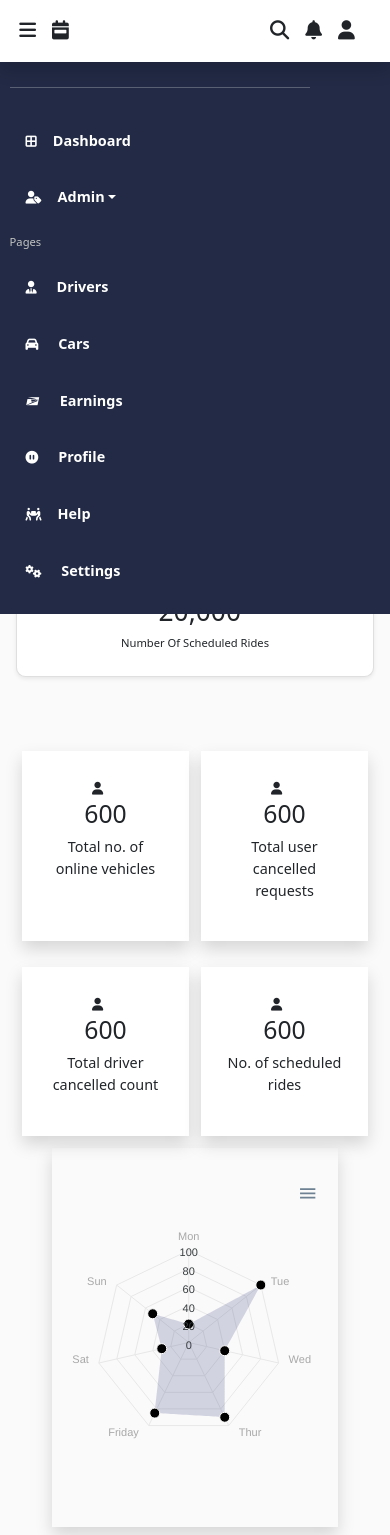
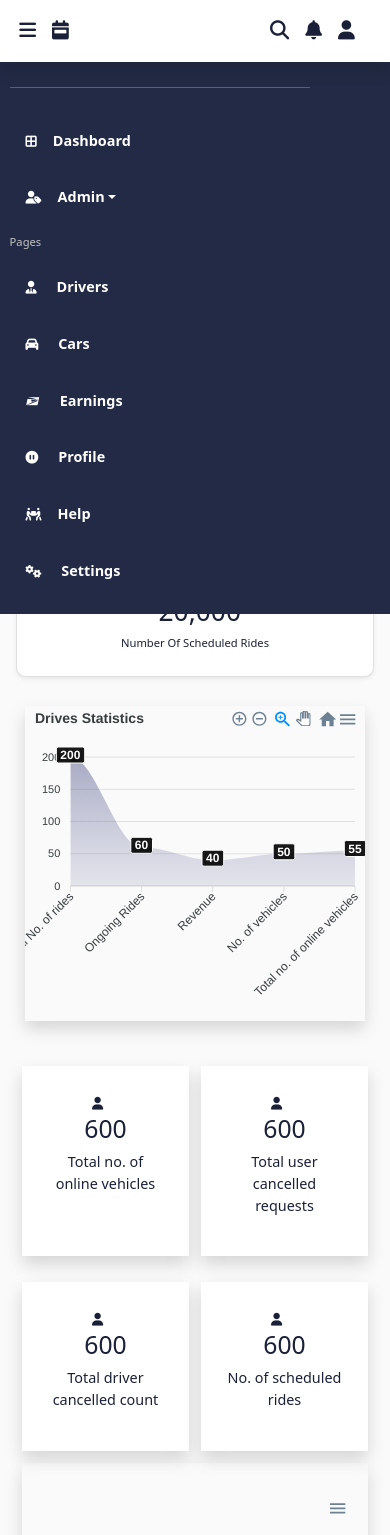
Before and after one commit to victorkhachi/newTookuai, a React (Create React App) app in the folder toouukia/: page /Dash in a window 390 px wide. Shown: the top 1535 px of the page. Built offline with nearby package versions, Linux system fonts and the light colour scheme.

Commit message:
charts  responsiveness

```diff
--- a/toouukia/src/Responsiveness.css
+++ b/toouukia/src/Responsiveness.css
@@ -1,3 +1,6 @@
+.mobile{
+  display: none;
+}
 @media only screen and (max-width: 1024px) and (min-width: 280px) {
  .sNav{
      position: absolute;
@@ -31,7 +34,10 @@
       width: 70%;
       padding: 1.5rem;
   }
-  .char{
+  .pc{
     display: none;
   }
+  .mobile{
+    display: block;
+  }
 }
--- /dev/null
+++ b/toouukia/src/components/Charts-mobile/area.js
@@ -0,0 +1,86 @@
+import React, { Component } from "react";
+import Chart from "react-apexcharts";
+
+class AreaMobile extends Component {
+  constructor(props) {
+    super(props);
+
+    this.state = {
+      options: {
+        chart: {
+          id: "basic-bar",
+        },
+        xaxis: {
+          categories: [
+            "Total No. of rides ",
+            "Ongoing Rides ",
+            "Revenue",
+            "No. of vehicles",
+            "Total no. of online vehicles",
+          ],
+        },
+        // dataLabels: {
+        //   enabled: false,
+        // },
+        fill: {
+          colors: "#353a78",
+        },
+        title: {
+          text: "Drives Statistics",
+        },
+      },
+      series: [
+        {
+          name: "Total Number Of Rides",
+          data: [200, 60, 40, 50, 55],
+        },
+      ],
+    };
+  }
+
+  render() {
+    return (
+      <div className="mixed-chart shadow aChart">
+        <Chart
+          options={this.state.options}
+          series={this.state.series}
+          type="area"
+          width="340"
+          height="300"
+        />
+      </div>
+    );
+  }
+}
+
+export default AreaMobile;
+
+// import { Line } from "react-chartjs-2";
+
+// import React from 'react'
+
+// export default function Charts() {
+//   return (
+//     <div>
+//       *{" "}
+//       <Line
+//         datasetIdKey="id"
+//         data={{
+//           labels: ["Jun", "Jul", "Aug"],
+//           datasets: [
+//             {
+//               id: 1,
+//               label: "",
+//               data: [5, 6, 7],
+//             },
+//             {
+//               id: 2,
+//               label: "",
+//               data: [3, 2, 1],
+//             },
+//           ],
+//         }}
+//       />
+//     </div>
+//   );
+// }
--- /dev/null
+++ b/toouukia/src/components/Charts-mobile/line.js
@@ -0,0 +1,60 @@
+import React, { Component } from "react";
+import Chart from "react-apexcharts";
+
+class LineMobile extends Component {
+  constructor(props) {
+    super(props);
+
+    this.state = {
+      options: {
+        chart: {
+          id: "basic-bar",
+        },
+        xaxis: {
+          categories: ["Mon", "Tue", "Wed", "Thur", "Friday", "Sat", "Sun"],
+        },
+        dataLabels: {
+          enabled: false,
+        },
+        fill: {
+          colors: "#db0b7a",
+        },
+        // title: {
+        //   text: "Drives Statistics",
+        // },
+        markers: {
+          size: 3,
+        },
+        yaxis: {
+          show: false,
+        },
+        colors: ["#db0b7a"],
+        stroke: {
+          width: 2,
+        },
+      },
+      series: [
+        {
+          name: "Total Number Of Rides",
+          data: [20, 100, 40, 90, 85, 30, 50],
+        },
+      ],
+    };
+  }
+
+  render() {
+    return (
+      <div className="mc shadow">
+        <Chart
+          options={this.state.options}
+          series={this.state.series}
+          type="line"
+          width="320"
+          height="300"
+        />
+      </div>
+    );
+  }
+}
+
+export default LineMobile;
--- /dev/null
+++ b/toouukia/src/components/Charts-mobile/radar.js
@@ -0,0 +1,56 @@
+import React, { Component } from "react";
+import Chart from "react-apexcharts";
+
+class RadarMobile extends Component {
+  constructor(props) {
+    super(props);
+
+    this.state = {
+      options: {
+        chart: {
+          id: "basic-bar",
+        },
+        xaxis: {
+          categories: ["Mon", "Tue", "Wed", "Thur", "Friday", "Sat", "Sun"],
+        },
+        // dataLabels: {
+        //   enabled: false,
+        // },
+        fill: {
+          colors: "#353a78",
+        },
+        // title: {
+        //   text: "Drives Statistics",
+        // },
+      },
+      series: [
+        {
+          name: "Total Number Of Rides",
+          data: [20, 100, 40, 90, 85, 30, 50],
+        },
+      ],
+      responsive: [
+        {
+          breakpoint: 1000,
+          options: {},
+        },
+      ],
+    };
+  }
+
+  render() {
+    return (
+      <div className="rade shadow">
+        <Chart
+          options={this.state.options}
+          series={this.state.series}
+          type="radar"
+          width="320"
+          height="300"
+        />
+      </div>
+    );
+  }
+}
+
+export default RadarMobile;
--- a/toouukia/src/components/Dashboard.js
+++ b/toouukia/src/components/Dashboard.js
@@ -4,7 +4,9 @@ import Charts from "./Charts";
 import Area from "./Area";
 import Line from "./Line";
 import Radar from "./Radar";
-
+import AreaMobile from "./Charts-mobile/area"
+import RadarMobile from "./Charts-mobile/radar";
+import LineMobile from "./Charts-mobile/line";
 const Dashboard = () => {
   const [show,setShow] = useState(true)
   const handleResize = () => {
@@ -78,7 +80,12 @@ const Dashboard = () => {
         </div>
 
         <section className="char">
-          <Charts />
+          <div className="pc">
+            <Charts />
+          </div>
+          <div className="mobile">
+            <AreaMobile />
+          </div>
         </section>
 
         <section className="genStats">
@@ -109,11 +116,22 @@ const Dashboard = () => {
             </div>
           </div>
           <div className="dNut">
-            <Radar />
+            <div className="pc">
+              <Radar />
+            </div>
+            <div className="mobile">
+              <RadarMobile />
+            </div>
           </div>
           <div className="lineArea">
-            <Line />
-            <Area />
+            <div className="pc">
+              <Line />
+              <Area />
+            </div>
+            <div className="mobile">
+              <LineMobile />
+              <AreaMobile />
+            </div>
           </div>
         </section>
       </section>
--- a/toouukia/src/components/Sidenav.js
+++ b/toouukia/src/components/Sidenav.js
@@ -2,7 +2,7 @@ import React from "react";
 import { NavLink } from "react-router-dom";
 const Sidenav = () => {
   return (
-    <section>
+    <section className="Snav">
       <header
         className="sNav collapse show collapse-horizontal"
         id="collapseWidthExample"
--- a/toouukia/src/index.css
+++ b/toouukia/src/index.css
@@ -5,6 +5,7 @@
 }
 body {
   background: rgb(26, 32, 56);
+  color: rgb(26, 32, 56);;
 }
 
 /* -----SIDENAC STYLING----- */
@@ -24,6 +25,17 @@ body {
   overflow-y: auto;
   transition: 3s linear;
 }
+.Snav{
+  animation: slideFromTop 1s linear;
+}
+/* @keyframes slideFromTop {
+    0%{
+        transform: translateX(-100%);
+    }
+    100%{
+        transform: translateX(0);
+    }
+} */
 h1 {
   font-size: 1.8rem;
 }
@@ -243,7 +255,15 @@ input::placeholder {
 .appHome {
   display: flex;
   transition: ease-in-out 2s;
-  /* justify-content:center; */
+ animation: slideFromTop 1s linear;
+}
+@keyframes slideFromTop {
+    0%{
+        transform: translateX(-100%);
+    }
+    100%{
+        transform: translateX(0);
+    }
 }
 
 /* ------ Sign up page styling---------- */
```
